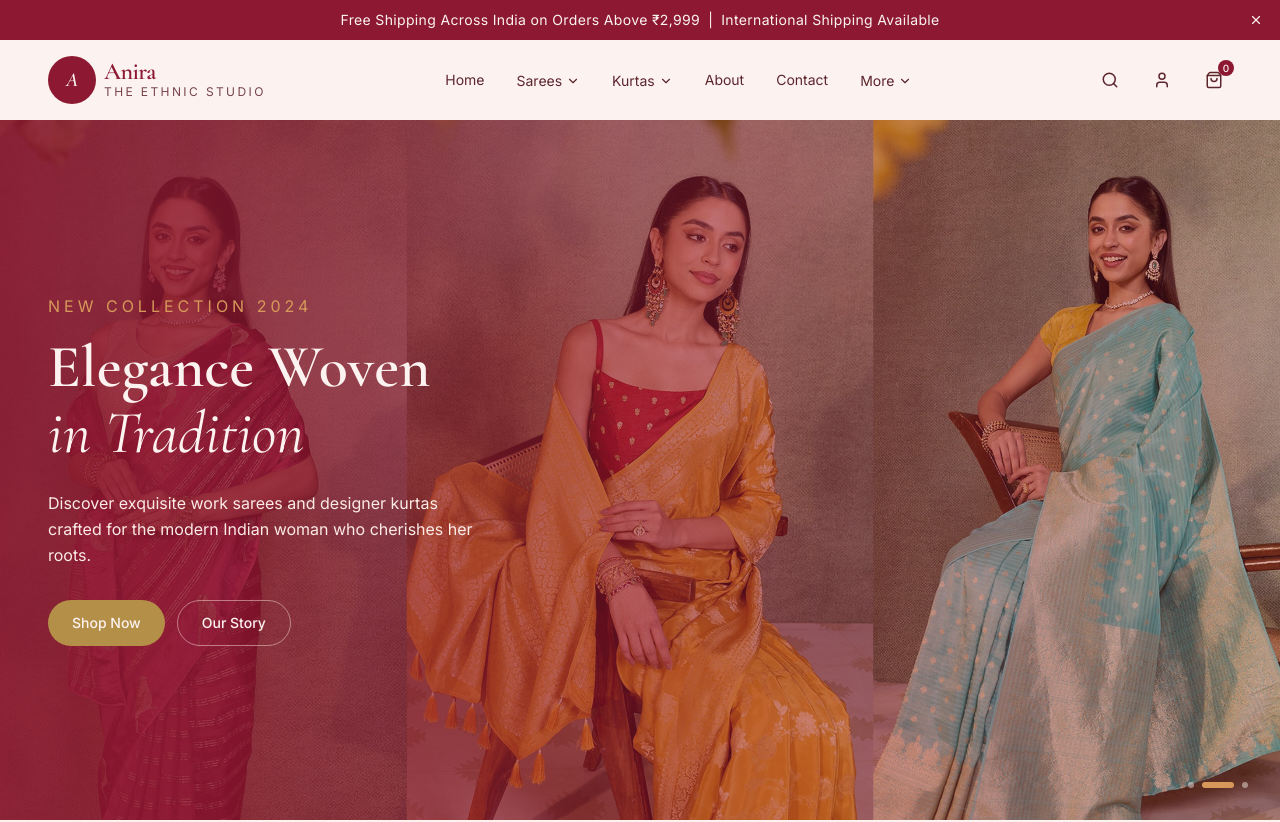
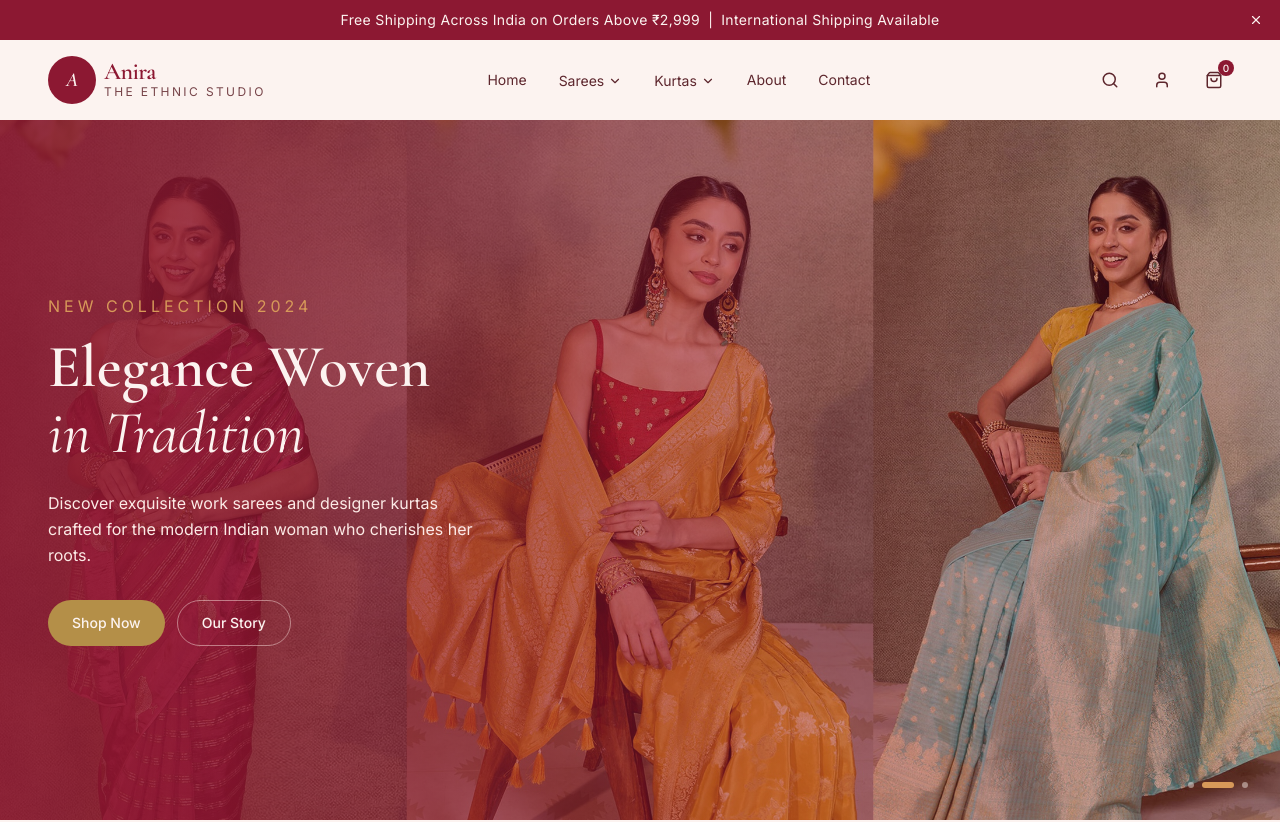
Before and after one commit to Ranith04/Anira, a React (Vite) app in the folder anira-website/anira_frontend/: page / in a window 1280 px wide. Shown: the top 822 px of the page. Built offline with nearby package versions, Linux system fonts and the light colour scheme.

Commit message:
Refactor Header component: remove unused 'More' menu and associated links, streamline navigation by directly linking to the 'My Account' page, and clean up imports for improved readability.

```diff
--- a/anira-website/anira_frontend/src/components/layout/Header.tsx
+++ b/anira-website/anira_frontend/src/components/layout/Header.tsx
@@ -1,33 +1,10 @@
 import { useEffect, useId, useRef, useState, type FormEvent } from 'react'
 import { Link, useNavigate } from 'react-router'
-import {
-  ChevronDown,
-  Ellipsis,
-  Heart,
-  Info,
-  Mail,
-  Menu,
-  Package,
-  Ruler,
-  Search,
-  ShoppingBag,
-  Truck,
-  User,
-  X,
-} from 'lucide-react'
+import { ChevronDown, Menu, Search, ShoppingBag, User, X } from 'lucide-react'
 import { NAV_LINKS } from '@/data/homeData'
 import { useCartStore } from '@/store/cartStore'
 import { cn } from '@/lib/cn'
 import type { NavLink as NavLinkType } from '@/types'
-
-const MORE_LINKS = [
-  { label: 'Wishlist', href: '/account?tab=wishlist', hint: 'Saved pieces', icon: Heart },
-  { label: 'Orders', href: '/orders', hint: 'Track your edit', icon: Package },
-  { label: 'About', href: '/about', hint: 'Our studio story', icon: Info },
-  { label: 'Contact', href: '/contact', hint: 'Write to ANIRA', icon: Mail },
-  { label: 'Shipping & Returns', href: '/shipping-returns', hint: 'Delivery policy', icon: Truck },
-  { label: 'Size Guide', href: '/size-guide', hint: 'Fit reference', icon: Ruler },
-] as const
 
 function Logo({ onNavigate }: { onNavigate?: () => void }) {
   return (
@@ -188,100 +165,6 @@ function DesktopNavItem({ link }: { link: NavLinkType }) {
   )
 }
 
-function DesktopMoreMenu() {
-  const [open, setOpen] = useState(false)
-  const closeTimer = useRef<number | null>(null)
-  const panelId = useId()
-
-  const clearClose = () => {
-    if (closeTimer.current) {
-      window.clearTimeout(closeTimer.current)
-      closeTimer.current = null
-    }
-  }
-
-  const scheduleClose = () => {
-    clearClose()
-    closeTimer.current = window.setTimeout(() => setOpen(false), 140)
-  }
-
-  useEffect(() => () => clearClose(), [])
-
-  return (
-    <div
-      className="relative"
-      onMouseEnter={() => {
-        clearClose()
-        setOpen(true)
-      }}
-      onMouseLeave={scheduleClose}
-      onFocus={() => {
-        clearClose()
-        setOpen(true)
-      }}
-      onBlur={(e) => {
-        if (!e.currentTarget.contains(e.relatedTarget)) setOpen(false)
-      }}
-    >
-      <button
-        type="button"
-        aria-expanded={open}
-        aria-controls={panelId}
-        className={cn(
-          'inline-flex items-center gap-1 whitespace-nowrap font-body text-sm transition-colors duration-300',
-          open ? 'text-primary-500' : 'text-foreground-700 hover:text-primary-500',
-        )}
-        onClick={() => setOpen((v) => !v)}
-      >
-        More
-        <ChevronDown
-          className={cn('size-3.5 transition-transform duration-300', open && 'rotate-180')}
-        />
-      </button>
-
-      <div
-        id={panelId}
-        className={cn(
-          'absolute right-0 top-full z-50 w-[min(92vw,320px)] pt-4 transition-all duration-300',
-          open
-            ? 'pointer-events-auto translate-y-0 opacity-100'
-            : 'pointer-events-none -translate-y-1 opacity-0',
-        )}
-      >
-        <div className="overflow-hidden rounded-2xl border border-primary-500/10 bg-background-50 shadow-[0_20px_50px_-20px_rgba(90,30,40,0.35)]">
-          <div className="border-b border-primary-500/10 bg-background-100/70 px-5 py-3">
-            <p className="font-body text-[10px] uppercase tracking-[0.22em] text-foreground-500">
-              Studio desk
-            </p>
-            <p className="mt-0.5 font-heading text-lg font-semibold text-primary-500">More from ANIRA</p>
-          </div>
-          <ul className="p-2">
-            {MORE_LINKS.map(({ label, href, hint, icon: Icon }) => (
-              <li key={href + label}>
-                <Link
-                  to={href}
-                  onClick={() => setOpen(false)}
-                  className="flex items-center gap-3 rounded-xl px-3 py-2.5 transition-colors hover:bg-background-100"
-                >
-                  <span className="flex size-9 items-center justify-center rounded-full bg-primary-500/8 text-primary-500">
-                    <Icon className="size-4" />
-                  </span>
-                  <span>
-                    <span className="block font-heading text-base font-semibold text-foreground-900">
-                      {label}
-                    </span>
-                    <span className="font-body text-xs text-foreground-500">{hint}</span>
-                  </span>
-                </Link>
-              </li>
-            ))}
-          </ul>
-        </div>
-      </div>
-    </div>
-  )
-}
-
 function MobileNavItem({
   link,
   onNavigate,
@@ -414,7 +297,6 @@ export function Header() {
             {NAV_LINKS.map((link) => (
               <DesktopNavItem key={link.href} link={link} />
             ))}
-            <DesktopMoreMenu />
           </nav>
 
           <div className="flex items-center gap-3 md:gap-4">
@@ -499,39 +381,13 @@ export function Header() {
           {NAV_LINKS.map((link) => (
             <MobileNavItem key={link.href} link={link} onNavigate={closeMobile} />
           ))}
-
-          <div className="border-t border-background-200 px-5 py-4">
-            <p className="mb-3 flex items-center gap-2 font-body text-[10px] uppercase tracking-[0.22em] text-foreground-500">
-              <Ellipsis className="size-3.5" />
-              More
-            </p>
-            <div className="space-y-1">
-              {MORE_LINKS.map(({ label, href, hint, icon: Icon }) => (
-                <Link
-                  key={href + label}
-                  to={href}
-                  onClick={closeMobile}
-                  className="flex items-center gap-3 rounded-xl px-2 py-2.5 transition-colors hover:bg-background-100"
-                >
-                  <span className="flex size-9 items-center justify-center rounded-full bg-primary-500/8 text-primary-500">
-                    <Icon className="size-4" />
-                  </span>
-                  <span>
-                    <span className="block text-sm font-medium text-foreground-800">{label}</span>
-                    <span className="text-xs text-foreground-500">{hint}</span>
-                  </span>
-                </Link>
-              ))}
           <Link
             to="/account"
             onClick={closeMobile}
-                className="mt-2 flex items-center gap-3 rounded-xl px-2 py-2.5 text-sm font-medium text-primary-500 hover:bg-background-100"
+            className="border-t border-background-200 px-5 py-4 text-base font-medium text-primary-500 hover:bg-background-100"
           >
-                <User className="size-4" />
             My Account
           </Link>
-            </div>
-          </div>
         </nav>
       </aside>
     </header>
```
Lines whose indentation alone changed are shown as unchanged.
